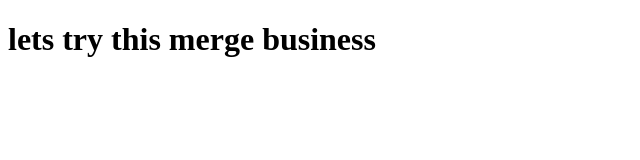
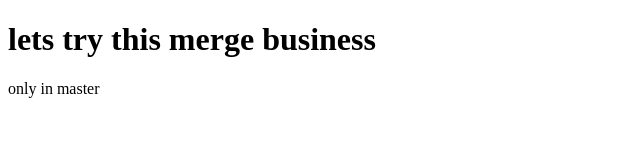
Before and after one commit to ngojenny/test-gh-merge, a plain HTML site: page index.html in a window 1280 px wide. Shown: the whole page, without its empty margins (0-640 px from the left). Drawn offline with Linux system fonts and the light colour scheme.

Commit message:
changed something in master

```diff
--- a/index.html
+++ b/index.html
@@ -8,5 +8,6 @@
 </head>
 <body>
   <h1>lets try this merge business</h1>
+  <p>only in master</p>
 </body>
 </html>
```
